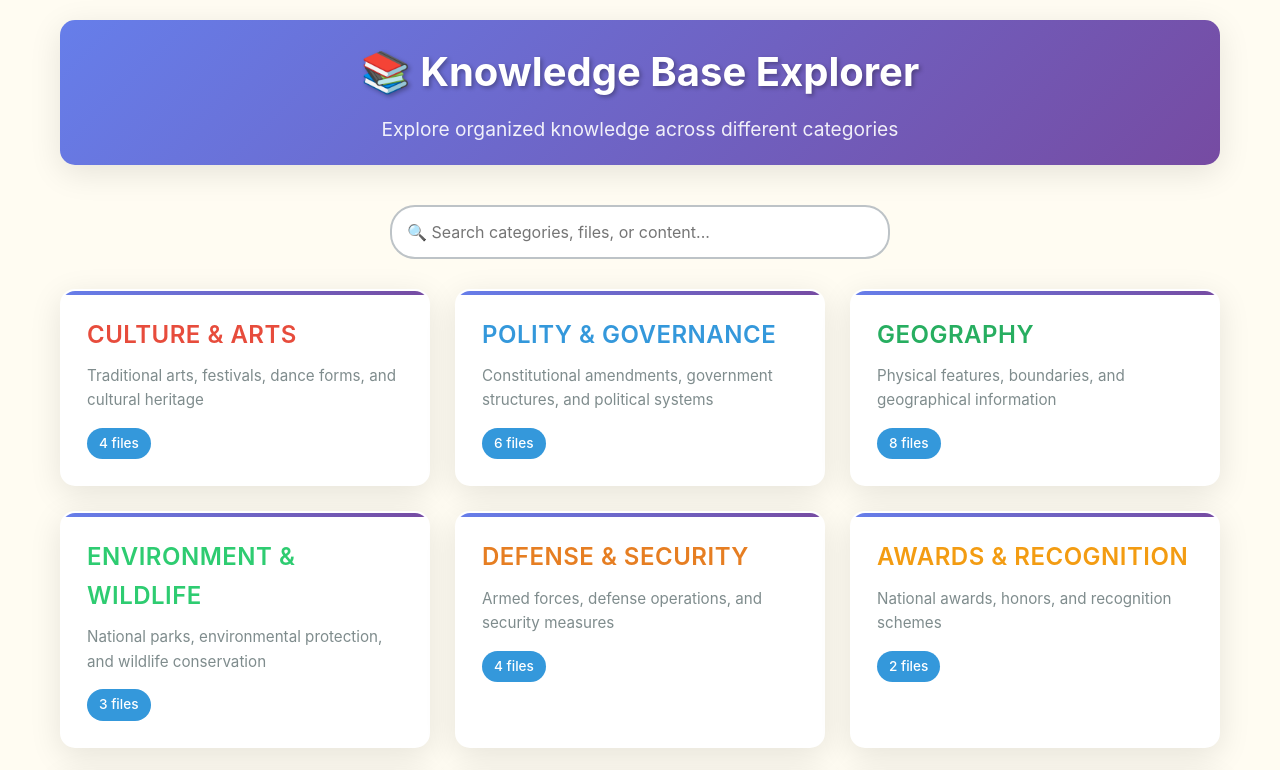
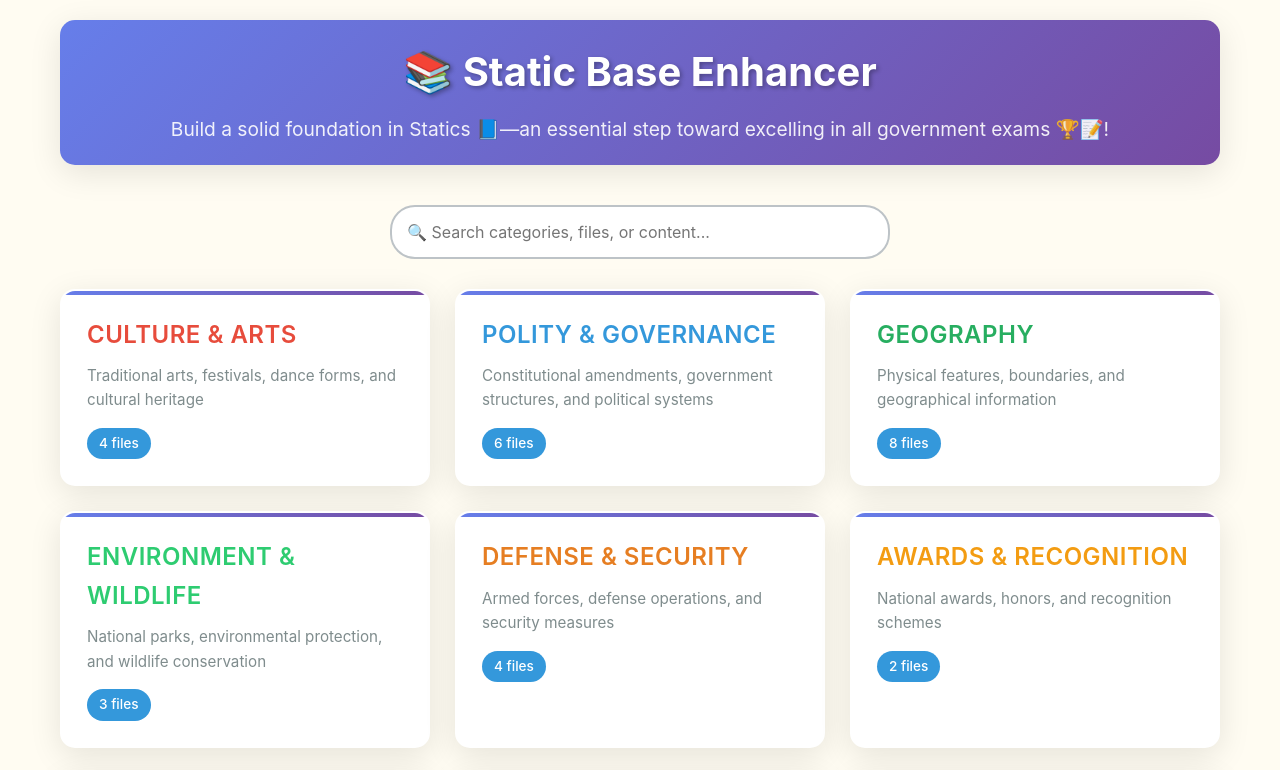
Before and after one commit to banerjeese/staticbase, a website: page index.html in a window 1280 px wide. Shown: the top 770 px of the page. Drawn offline with Linux system fonts and the light colour scheme.

Commit message:
description updated

```diff
--- a/index.html
+++ b/index.html
@@ -404,8 +404,8 @@
         <button class="back-button" onclick="goBack()">← Back</button>
 
         <div class="header">
-            <h1>📚 Knowledge Base Explorer</h1>
-            <p>Explore organized knowledge across different categories</p>
+            <h1>📚 Static Base Enhancer</h1>
+            <p>Build a solid foundation in Statics 📘—an essential step toward excelling in all government exams 🏆📝!</p>
         </div>
 
         <div class="search-container">
```
